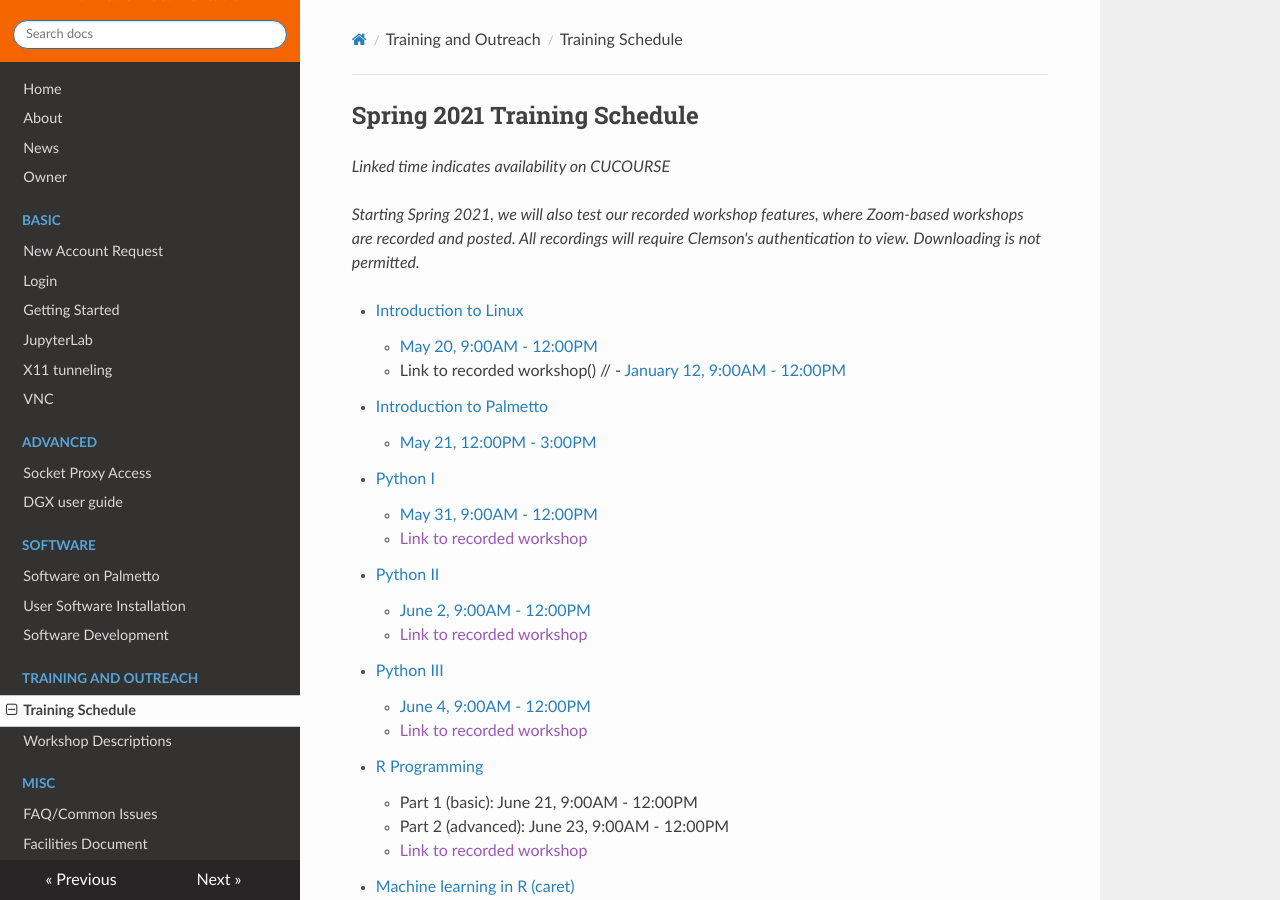
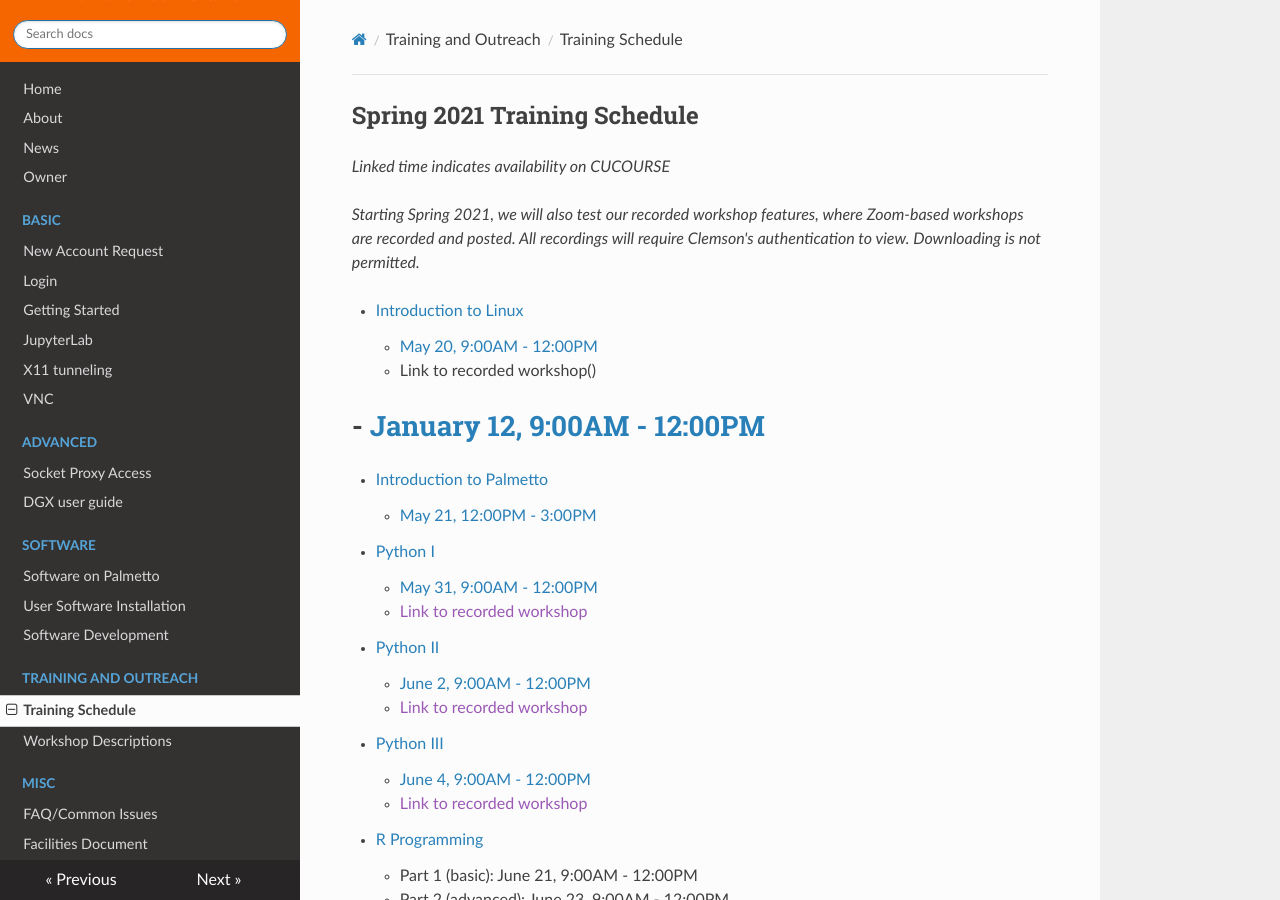
Before and after one commit to clemsonciti/palmetto-documentation, an MkDocs documentation site: the page built from docs/training/schedule.md, in a window 1280 px wide and 900 px high. Built offline with MkDocs 1.6.1, drawn with Linux system fonts in a browser that asks for light colours; nearby versions of some CDN libraries.

```diff
--- a/docs/training/schedule.md
+++ b/docs/training/schedule.md
@@ -9,7 +9,8 @@ require Clemson's authentication to view. Downloading is not permitted.*
 - [Introduction to Linux](workshop.md#introduction-to-linux)
     - [May 20, 9:00AM - 12:00PM](https://cucourse.app.clemson.edu/it-training/sessions.php)
     - Link to recorded workshop()
-//      - [January 12, 9:00AM - 12:00PM](https://clemson.zoom.us/rec/share/G0dgZqiMYzo_AYbGoA0TD3liLCZJ3IlWjBJXUj9a1Rl627fEBu12D4-0ZEuiLoci.ssdkbiEEIKG7dTrF)
+
+#      - [January 12, 9:00AM - 12:00PM](https://clemson.zoom.us/rec/share/G0dgZqiMYzo_AYbGoA0TD3liLCZJ3IlWjBJXUj9a1Rl627fEBu12D4-0ZEuiLoci.ssdkbiEEIKG7dTrF)
 - [Introduction to Palmetto](workshop.md#introduction-to-research-computing-on-palmetto-cluster)
     - [May 21, 12:00PM - 3:00PM](https://cucourse.app.clemson.edu/it-training/sessions.php)
  - [Python I](workshop.md#introduction-to-programming-in-python)
```
